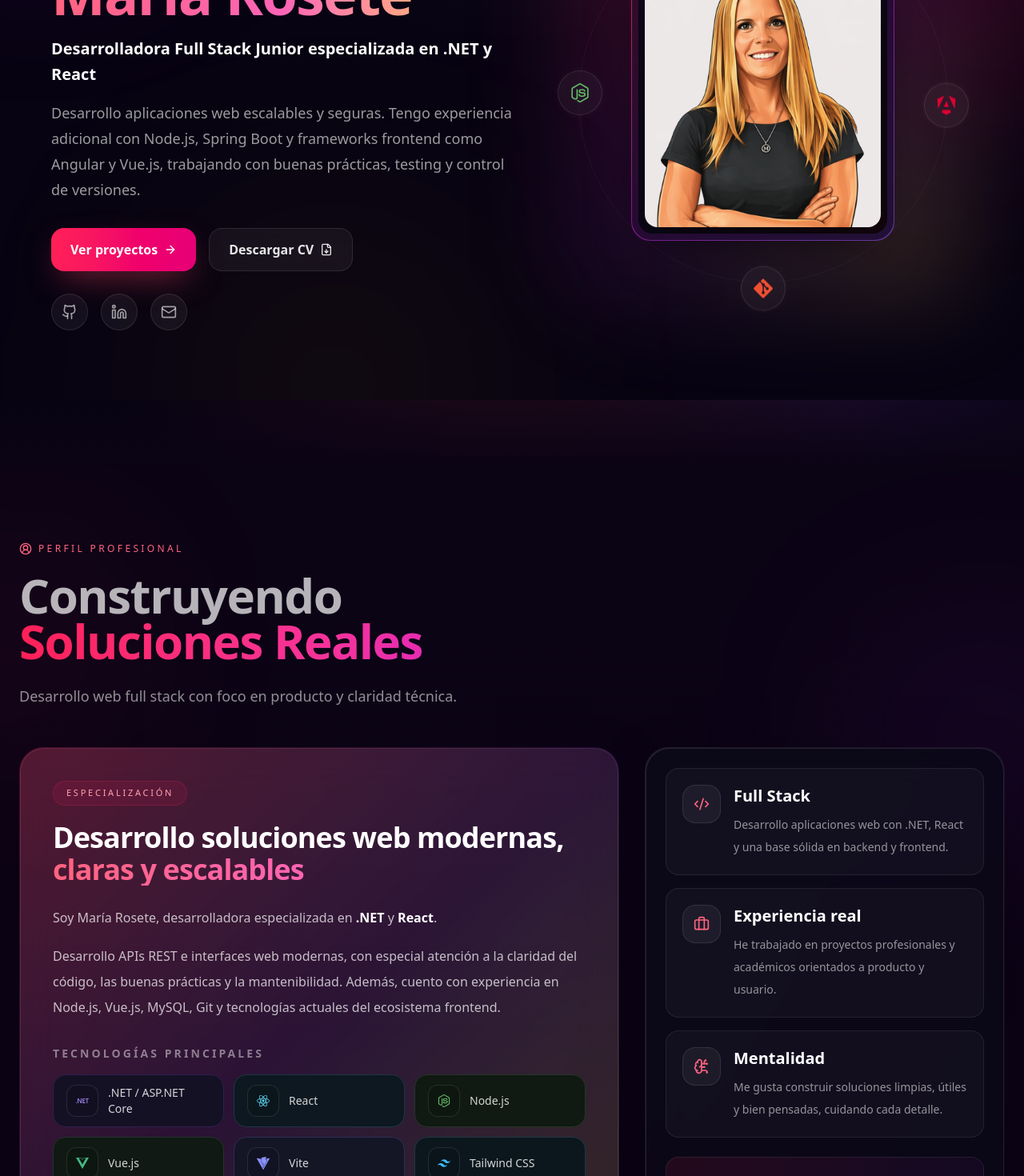
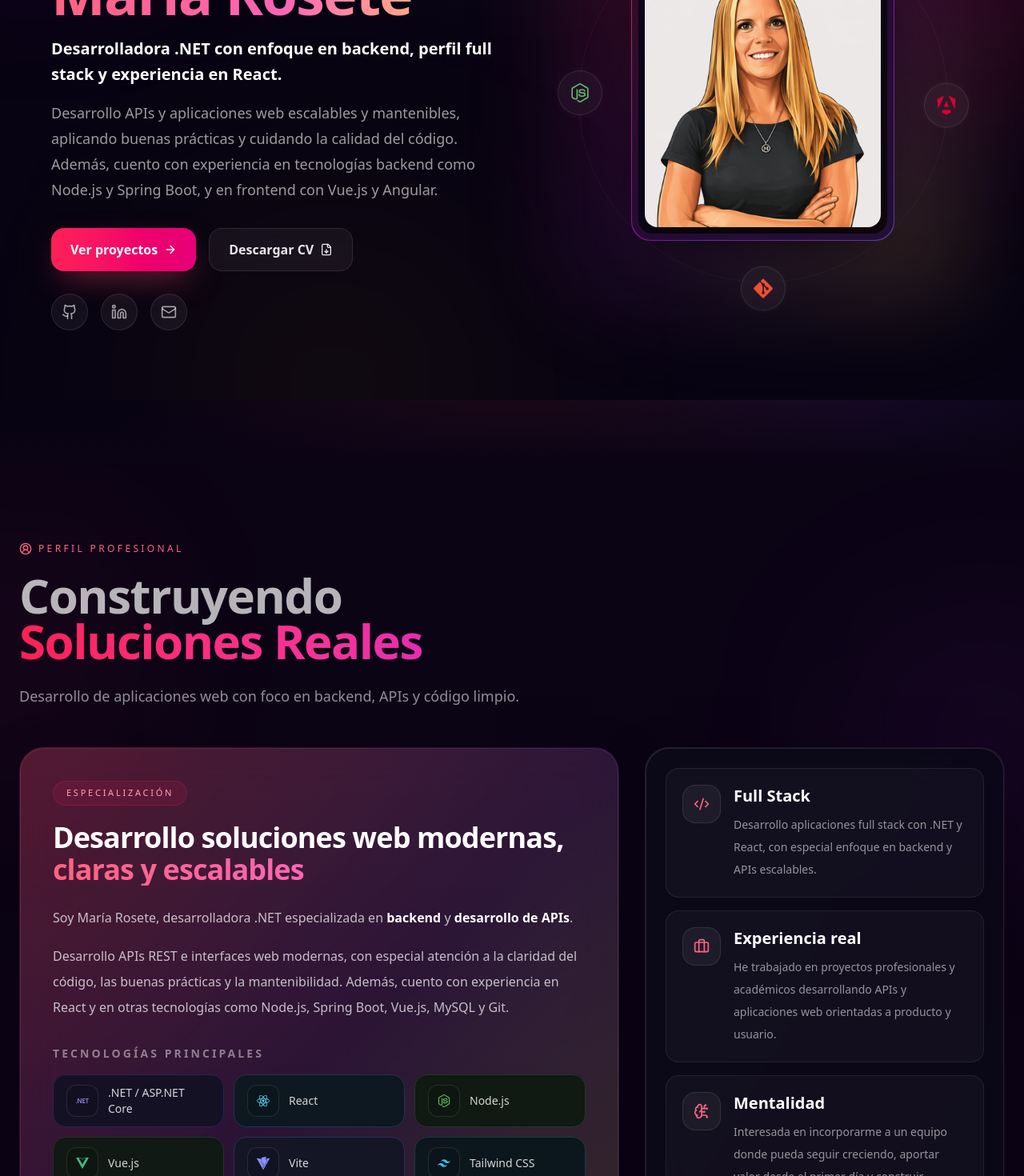
Before and after one commit to mariarosete/portafolio, a React (Vite) app: page / in a window 1280 px wide. Shown: the part 300-1770 px from the top of the page at 80% size. Built offline with nearby package versions, Linux system fonts and the light colour scheme.

Commit message:
Modificación datos

```diff
--- a/src/App.tsx
+++ b/src/App.tsx
@@ -107,17 +107,17 @@ export default function App() {
     {
       icon: <Code2 className="h-5 w-5" />,
       title: "Full Stack",
-      text: "Desarrollo aplicaciones web con .NET, React y una base sólida en backend y frontend.",
+      text: "Desarrollo aplicaciones full stack con .NET y React, con especial enfoque en backend y APIs escalables.",
     },
     {
       icon: <Briefcase className="h-5 w-5" />,
       title: "Experiencia real",
-      text: "He trabajado en proyectos profesionales y académicos orientados a producto y usuario.",
+      text: "He trabajado en proyectos profesionales y académicos desarrollando APIs y aplicaciones web orientadas a producto y usuario.",
     },
     {
       icon: <BrainCircuit className="h-5 w-5" />,
       title: "Mentalidad",
-      text: "Me gusta construir soluciones limpias, útiles y bien pensadas, cuidando cada detalle.",
+      text: "Interesada en incorporarme a un equipo donde pueda seguir creciendo, aportar valor desde el primer día y construir software de calidad.",
     },
   ];
 
@@ -160,7 +160,7 @@ export default function App() {
               </h2>
 
               <p className="mt-6 max-w-2xl text-white/55 text-base sm:text-lg leading-8">
-                Desarrollo web full stack con foco en producto y claridad técnica.
+              Desarrollo de aplicaciones web con foco en backend, APIs y código limpio.
               </p>
             </div>
 
@@ -182,16 +182,13 @@ export default function App() {
 
                     <div className="mt-6 space-y-4 text-[15px] sm:text-base leading-8 text-white/72">
                       <p>
-                        Soy María Rosete, desarrolladora especializada en{" "}
-                        <strong className="text-white font-semibold">.NET</strong> y{" "}
-                        <strong className="text-white font-semibold">React</strong>.
+                        Soy María Rosete, desarrolladora .NET especializada en{" "}
+                        <strong className="text-white font-semibold">backend</strong> y{" "}
+                        <strong className="text-white font-semibold">desarrollo de APIs</strong>.
                       </p>
 
                       <p>
-                        Desarrollo APIs REST e interfaces web modernas, con especial atención a
-                        la claridad del código, las buenas prácticas y la mantenibilidad. Además,
-                        cuento con experiencia en Node.js, Vue.js, MySQL, Git y tecnologías
-                        actuales del ecosistema frontend.
+                      Desarrollo APIs REST e interfaces web modernas, con especial atención a la claridad del código, las buenas prácticas y la mantenibilidad. Además, cuento con experiencia en React y en otras tecnologías como Node.js, Spring Boot, Vue.js, MySQL y Git.
                       </p>
                     </div>
                   </div>
--- a/src/components/Hero.tsx
+++ b/src/components/Hero.tsx
@@ -97,7 +97,7 @@ const Hero: React.FC = () => {
             <div className="max-w-2xl text-center lg:text-left">
               <div className="inline-flex items-center gap-2 rounded-full border border-white/10 bg-white/5 px-4 py-2 text-[10px] sm:text-xs font-medium uppercase tracking-[0.25em] text-white/80 backdrop-blur">
                 <span className="h-2 w-2 rounded-full bg-rose-500" />
-                Full Stack Developer
+                .NET Developer
               </div>
 
               <h1 className="mt-5 text-[42px] leading-[0.95] sm:text-6xl lg:text-7xl font-black tracking-tight">
--- a/src/data/profile.ts
+++ b/src/data/profile.ts
@@ -294,9 +294,9 @@ export const getTechBadge = (tech: string): TechBadgeCfg | null =>
 // ─────────────────────────────────────────────────────────────
 export const PERFIL = {
   name: "María Rosete",
-  role: "Desarrolladora Full Stack Junior especializada en .NET y React",
+  role: "Desarrolladora .NET con enfoque en backend, perfil full stack y experiencia en React.",
   about:
-    "Desarrollo aplicaciones web escalables y seguras. Tengo experiencia adicional con Node.js, Spring Boot y frameworks frontend como Angular y Vue.js, trabajando con buenas prácticas, testing y control de versiones.",
+    "Desarrollo APIs y aplicaciones web escalables y mantenibles, aplicando buenas prácticas y cuidando la calidad del código. Además, cuento con experiencia en tecnologías backend como Node.js y Spring Boot, y en frontend con Vue.js y Angular.",
   photo: portada,
   socials: {
     email: "mailto:marlarosete89@gmail.com",
```
